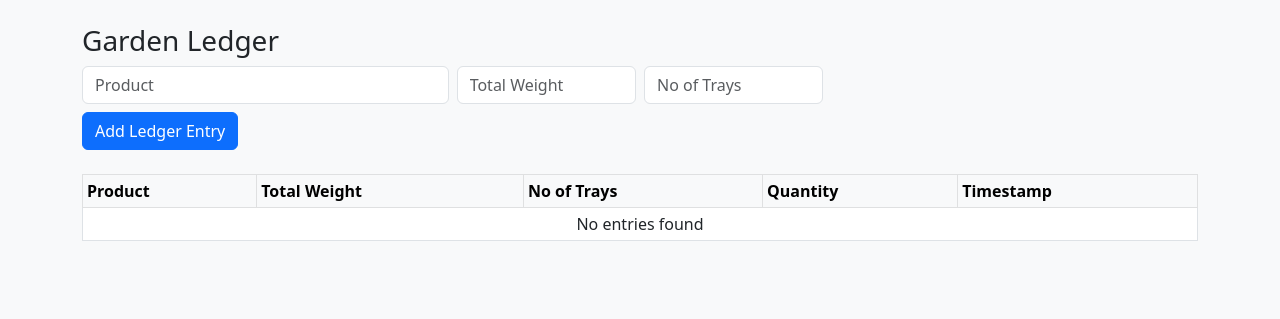
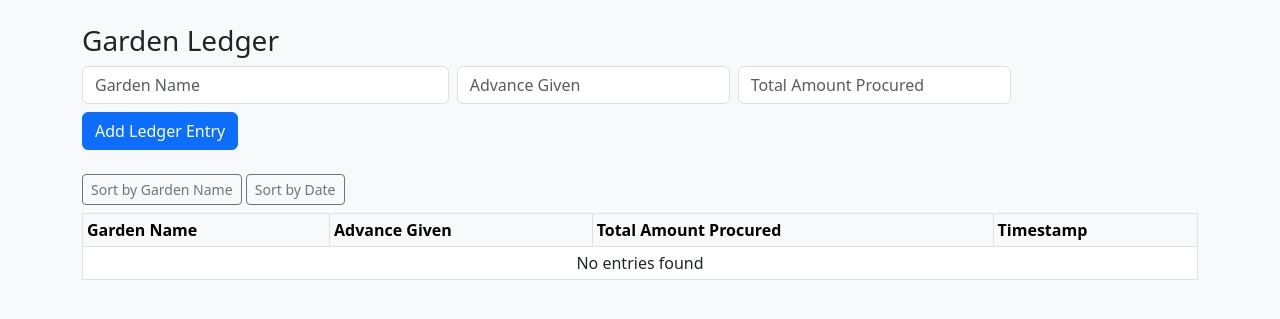
Before and after one commit to Abinesh-ss/V.V_FRUITS, a Flask app: page /garden_ledger in a window 1280 px wide. Shown: the part 56-375 px from the top of the page. Run offline with Flask 3, Linux system fonts and the light colour scheme.

Commit message:
Update garden_ledger.html

```diff
--- a/templates/garden_ledger.html
+++ b/templates/garden_ledger.html
@@ -3,29 +3,34 @@
 <h3>Garden Ledger</h3>
 
 <!-- Form to Add Entries -->
-<form method="POST" action="{{ url_for('add_garden_ledger') }}" class="row g-2 mb-4">
+<form method="POST" action="{{ url_for('garden_ledger') }}" class="row g-2 mb-4">
   <div class="col-md-4">
-    <input class="form-control" name="product" placeholder="Product" required>
+    <input class="form-control" name="garden_name" placeholder="Garden Name" required>
   </div>
-  <div class="col-md-2">
-    <input step="0.01" class="form-control" name="total_weight" placeholder="Total Weight" required>
+  <div class="col-md-3">
+    <input type="number" step="0.01" class="form-control" name="advance_given" placeholder="Advance Given" required>
   </div>
-  <div class="col-md-2">
-    <input type="number" class="form-control" name="no_of_trays" placeholder="No of Trays" required>
+  <div class="col-md-3">
+    <input type="number" step="0.01" class="form-control" name="total_amount_procured" placeholder="Total Amount Procured" required>
   </div>
   <div class="col-12 mt-2">
     <button class="btn btn-primary" type="submit">Add Ledger Entry</button>
   </div>
 </form>
 
+<!-- Sorting -->
+<div class="mb-2">
+  <a href="{{ url_for('garden_ledger', sort='garden_name') }}" class="btn btn-outline-secondary btn-sm">Sort by Garden Name</a>
+  <a href="{{ url_for('garden_ledger', sort='timestamp') }}" class="btn btn-outline-secondary btn-sm">Sort by Date</a>
+</div>
+
 <!-- Table of Entries -->
 <table class="table table-sm table-bordered">
   <thead class="table-light">
     <tr>
-      <th>Product</th>
-      <th>Total Weight</th>
-      <th>No of Trays</th>
-      <th>Quantity</th>
+      <th>Garden Name</th>
+      <th>Advance Given</th>
+      <th>Total Amount Procured</th>
       <th>Timestamp</th>
     </tr>
   </thead>
@@ -33,16 +38,15 @@
     {% if rows %}
       {% for r in rows %}
       <tr>
-        <td>{{ r.product }}</td>
-        <td>{{ r.total_weight }}</td>
-        <td>{{ r.no_of_trays }}</td>
-        <td>{{ r.quantity }}</td>
+        <td>{{ r.garden_name }}</td>
+        <td>{{ r.advance_given }}</td>
+        <td>{{ r.total_amount_procured }}</td>
         <td>{{ r.timestamp.strftime('%Y-%m-%d %H:%M:%S') if r.timestamp else '-' }}</td>
       </tr>
       {% endfor %}
     {% else %}
       <tr>
-        <td colspan="5" class="text-center">No entries found</td>
+        <td colspan="4" class="text-center">No entries found</td>
       </tr>
     {% endif %}
   </tbody>
```
